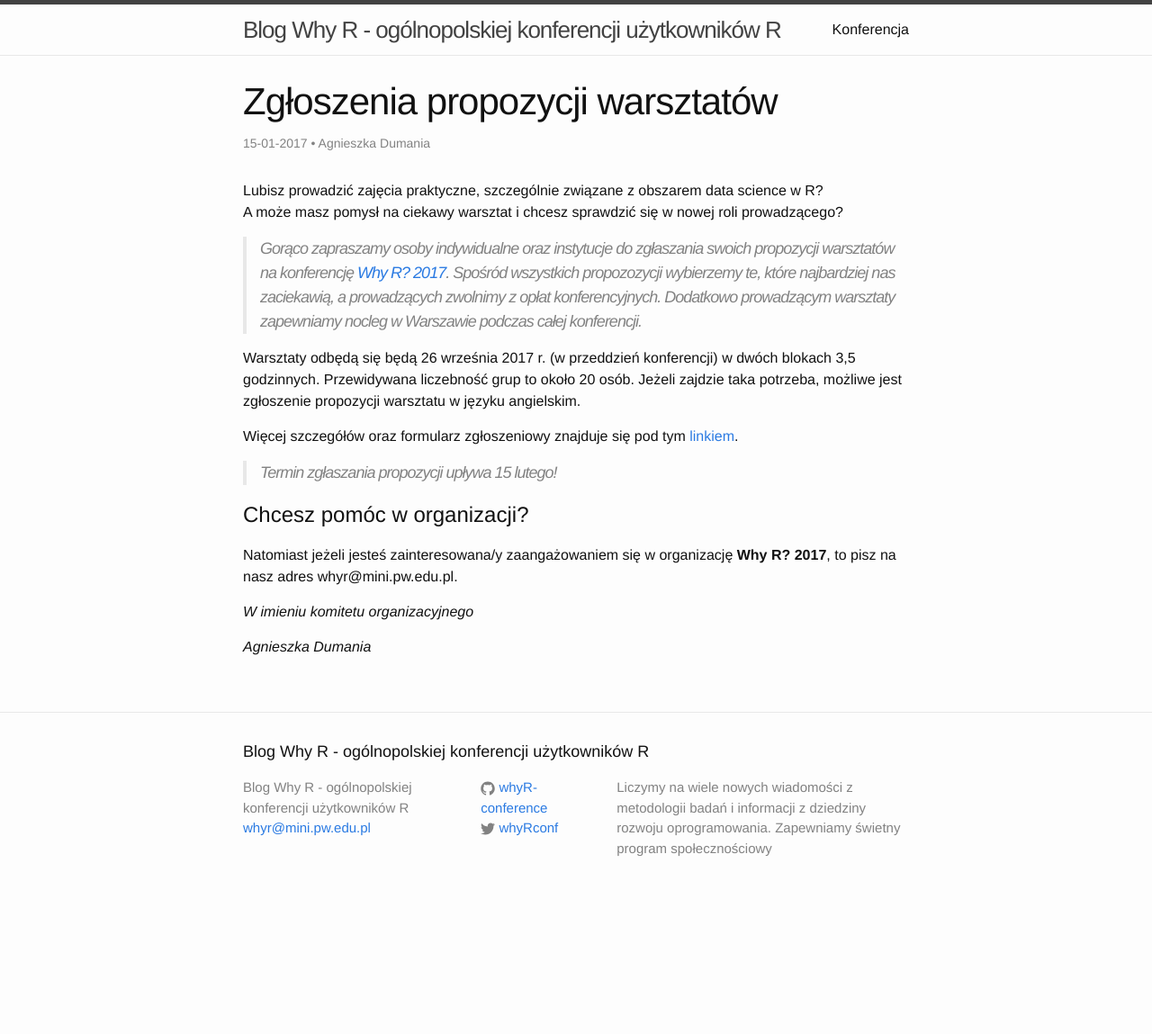
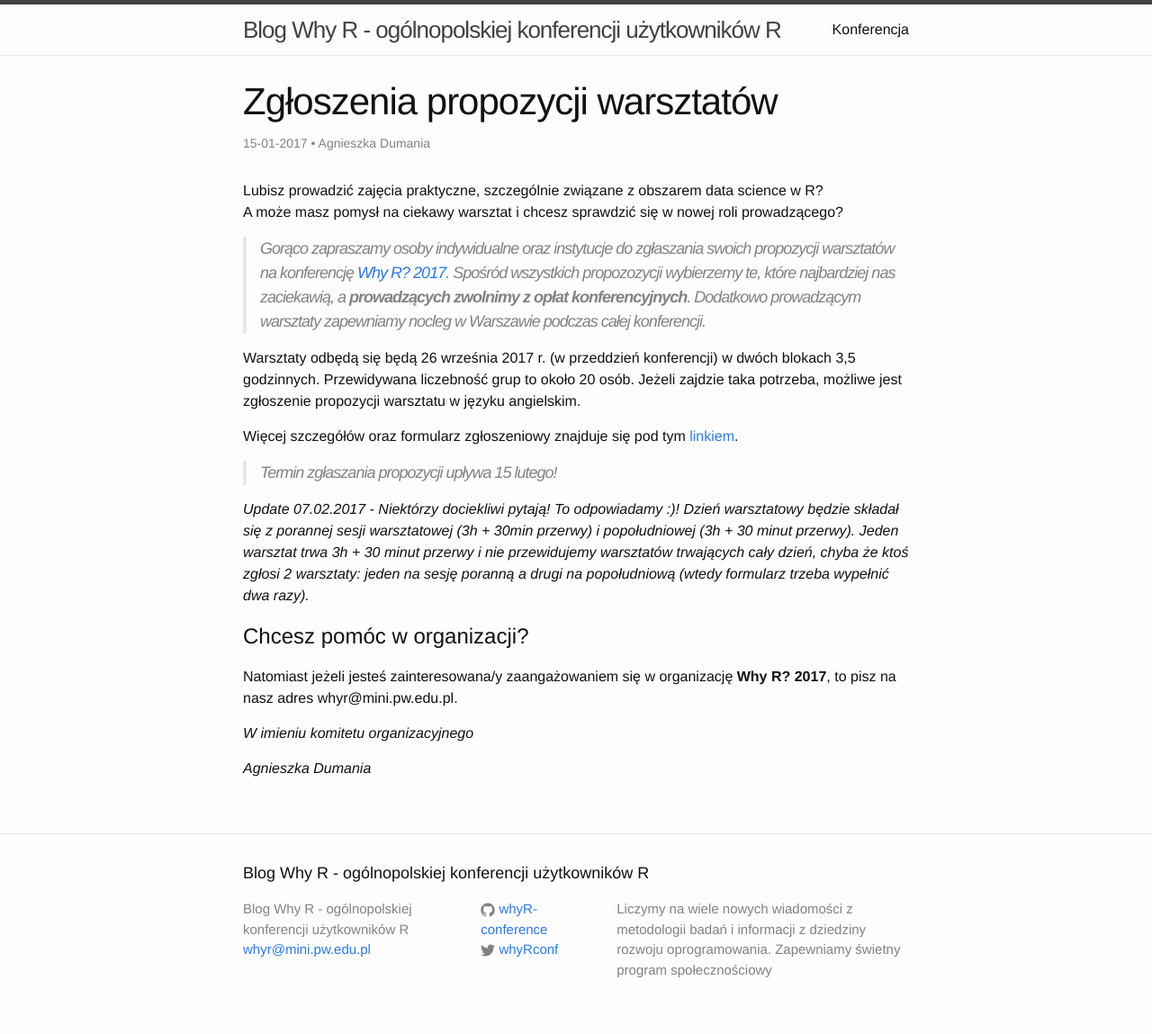
Before and after one commit to WhyR2017/blog, a Jekyll site: the page built from _posts/2017-01-15-Warsztaty-ruszamy.markdown, in a window 1280 px wide. Shown: the whole page at 90% size. Built offline with Jekyll 4.4.1, drawn with Linux system fonts in a browser that asks for light colours; comment, search, counter and statistics services are not loaded; before the commit the page ends 1014 px from its top, so only the background shows below that.

Commit message:
disclaimer do warsztatow:

```diff
--- a/_posts/2017-01-15-Warsztaty-ruszamy.markdown
+++ b/_posts/2017-01-15-Warsztaty-ruszamy.markdown
@@ -9,13 +9,15 @@
 Lubisz prowadzić zajęcia praktyczne, szczególnie związane z obszarem data science w R? <br>
 A może masz pomysł na ciekawy warsztat i chcesz sprawdzić się w nowej roli prowadzącego?
 
-> Gorąco zapraszamy osoby indywidualne oraz instytucje do zgłaszania swoich propozycji warsztatów na konferencję [Why R? 2017](whyr.pl). Spośród wszystkich propozozycji wybierzemy te, które najbardziej nas zaciekawią, a prowadzących zwolnimy z opłat konferencyjnych. Dodatkowo prowadzącym warsztaty zapewniamy nocleg w Warszawie podczas całej konferencji.
+> Gorąco zapraszamy osoby indywidualne oraz instytucje do zgłaszania swoich propozycji warsztatów na konferencję [Why R? 2017](whyr.pl). Spośród wszystkich propozozycji wybierzemy te, które najbardziej nas zaciekawią, a **prowadzących zwolnimy z opłat konferencyjnych**. Dodatkowo prowadzącym warsztaty zapewniamy nocleg w Warszawie podczas całej konferencji.
 
 Warsztaty odbędą się będą 26 września 2017 r. (w przeddzień konferencji) w dwóch blokach 3,5 godzinnych. Przewidywana liczebność grup to około 20 osób. Jeżeli zajdzie taka potrzeba, możliwe jest zgłoszenie propozycji warsztatu w języku angielskim.
 
 Więcej szczegółów oraz formularz zgłoszeniowy znajduje się pod tym [linkiem](https://docs.google.com/forms/d/e/1FAIpQLSeYi8aSmeURZuUMmiLHtwBSt5tV-zKW8pwLzBybB738vrFcqg/viewform?c=0&w=1).
 
 > Termin zgłaszania propozycji upływa 15 lutego!
+
+*Update 07.02.2017 - Niektórzy dociekliwi pytają! To odpowiadamy :)! Dzień warsztatowy będzie składał się z porannej sesji warsztatowej (3h + 30min przerwy) i popołudniowej (3h + 30 minut przerwy). Jeden warsztat trwa 3h + 30 minut przerwy i nie przewidujemy warsztatów trwających cały dzień, chyba że ktoś zgłosi 2 warsztaty: jeden na sesję poranną a drugi na popołudniową (wtedy formularz trzeba wypełnić dwa razy).*
 
 # Chcesz pomóc w organizacji?
 
```
